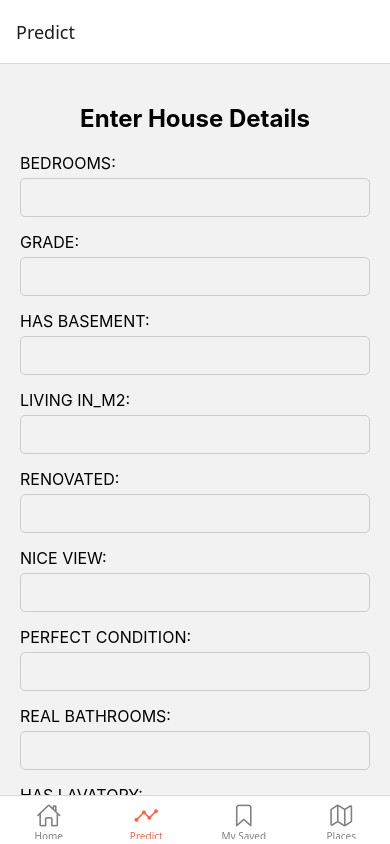
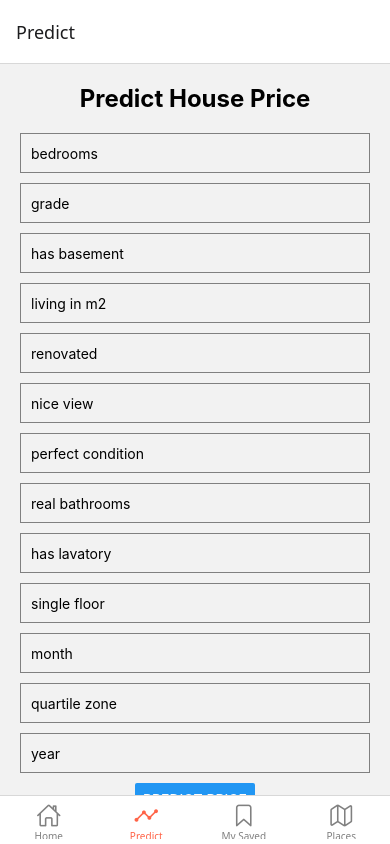
Before and after one commit to CharmThiekshanaPerera/house-price-prediction-app, a React Native app: screen /Predict in a window 390 px wide. Built offline with nearby package versions, Linux system fonts and the light colour scheme.

Commit message:
update prediction

```diff
--- a/screens/PredictionScreen.js
+++ b/screens/PredictionScreen.js
@@ -1,9 +1,9 @@
 import React, { useState } from 'react';
-import { View, Text, TextInput, Button, StyleSheet, Alert, ScrollView } from 'react-native';
+import { View, Text, StyleSheet, TextInput, Button, Alert, ScrollView } from 'react-native';
 import axios from 'axios';
 
-export default function PredictionScreen() {
-  const [inputs, setInputs] = useState({
+const PredictScreen = () => {
+  const [formData, setFormData] = useState({
     bedrooms: '',
     grade: '',
     has_basement: '',
@@ -18,98 +18,75 @@ export default function PredictionScreen() {
     quartile_zone: '',
     year: '',
   });
-  const [result, setResult] = useState(null);
 
-  const handleInputChange = (key, value) => {
-    setInputs({ ...inputs, [key]: value });
+  const [prediction, setPrediction] = useState(null);
+
+  const handleInputChange = (name, value) => {
+    setFormData({ ...formData, [name]: value });
   };
 
-  const predictPrice = async () => {
-    const requestData = {
-      bedrooms: parseInt(inputs.bedrooms),
-      grade: parseInt(inputs.grade),
-      has_basement: parseInt(inputs.has_basement),
-      living_in_m2: parseFloat(inputs.living_in_m2),
-      renovated: parseInt(inputs.renovated),
-      nice_view: parseInt(inputs.nice_view),
-      perfect_condition: parseInt(inputs.perfect_condition),
-      real_bathrooms: parseInt(inputs.real_bathrooms),
-      has_lavatory: parseInt(inputs.has_lavatory),
-      single_floor: parseInt(inputs.single_floor),
-      month: parseInt(inputs.month),
-      quartile_zone: parseInt(inputs.quartile_zone),
-      year: parseInt(inputs.year),
-    };
-
-    console.log('Request Data:', requestData); // Log the data being sent to the backend
-
+  const handlePredict = async () => {
     try {
-      const response = await axios.post('http://10.223.177.183:5000/predict', requestData);
-
-      console.log('Server Response:', response.data); // Log the response from the server
-
-      setResult(response.data.price);
+      const response = await axios.post('http://10.155.2.16:5000/predict', formData);
+      setPrediction(response.data.prediction);
     } catch (error) {
-      console.error('Error fetching prediction:', error); // Log the error for debugging
       Alert.alert('Error', 'Failed to fetch prediction');
+      console.error(error);
     }
   };
 
   return (
     <ScrollView contentContainerStyle={styles.scrollContainer}>
       <View style={styles.container}>
-        <Text style={styles.title}>Enter House Details</Text>
-        {Object.keys(inputs).map((key) => (
-          <View key={key} style={styles.inputContainer}>
-            <Text style={styles.label}>{key.replace('_', ' ').toUpperCase()}:</Text>
-            <TextInput
-              style={styles.input}
-              keyboardType="numeric"
-              value={inputs[key]}
-              onChangeText={(value) => handleInputChange(key, value)}
-            />
-          </View>
+        <Text style={styles.title}>Predict House Price</Text>
+        {Object.keys(formData).map((key) => (
+          <TextInput
+            key={key}
+            style={styles.input}
+            placeholder={key.replace(/_/g, ' ')}
+            value={formData[key]}
+            onChangeText={(text) => handleInputChange(key, text)}
+            keyboardType="numeric"
+          />
         ))}
-        <Button title="Predict" onPress={predictPrice} />
-        {result !== null && <Text style={styles.result}>Predicted Price: ${result}</Text>}
+        <Button title="Predict Price" onPress={handlePredict} />
+        {prediction && (
+          <Text style={styles.result}>Predicted Price: ${prediction.toFixed(2)}</Text>
+        )}
       </View>
     </ScrollView>
   );
-}
+};
 
 const styles = StyleSheet.create({
   scrollContainer: {
     flexGrow: 1,
     justifyContent: 'center',
-    paddingVertical: 20,
+    alignItems: 'center',
+    padding: 20,
   },
   container: {
-    padding: 20,
+    width: '100%',
+    alignItems: 'center',
   },
   title: {
     fontSize: 24,
     fontWeight: 'bold',
     marginBottom: 20,
-    textAlign: 'center',
-  },
-  inputContainer: {
-    marginBottom: 15,
-  },
-  label: {
-    fontSize: 16,
-    marginBottom: 5,
   },
   input: {
+    width: '100%',
+    height: 40,
+    borderColor: 'gray',
     borderWidth: 1,
-    borderColor: '#ccc',
-    borderRadius: 5,
-    padding: 10,
+    marginBottom: 10,
+    paddingHorizontal: 10,
   },
   result: {
     marginTop: 20,
     fontSize: 18,
     fontWeight: 'bold',
-    color: 'green',
-    textAlign: 'center',
   },
 });
+
+export default PredictScreen;
```
Also changed, not shown: navigation/Navigation.js (added, +38 -0 lines), screens/Results.js (added, +57 -0 lines).
